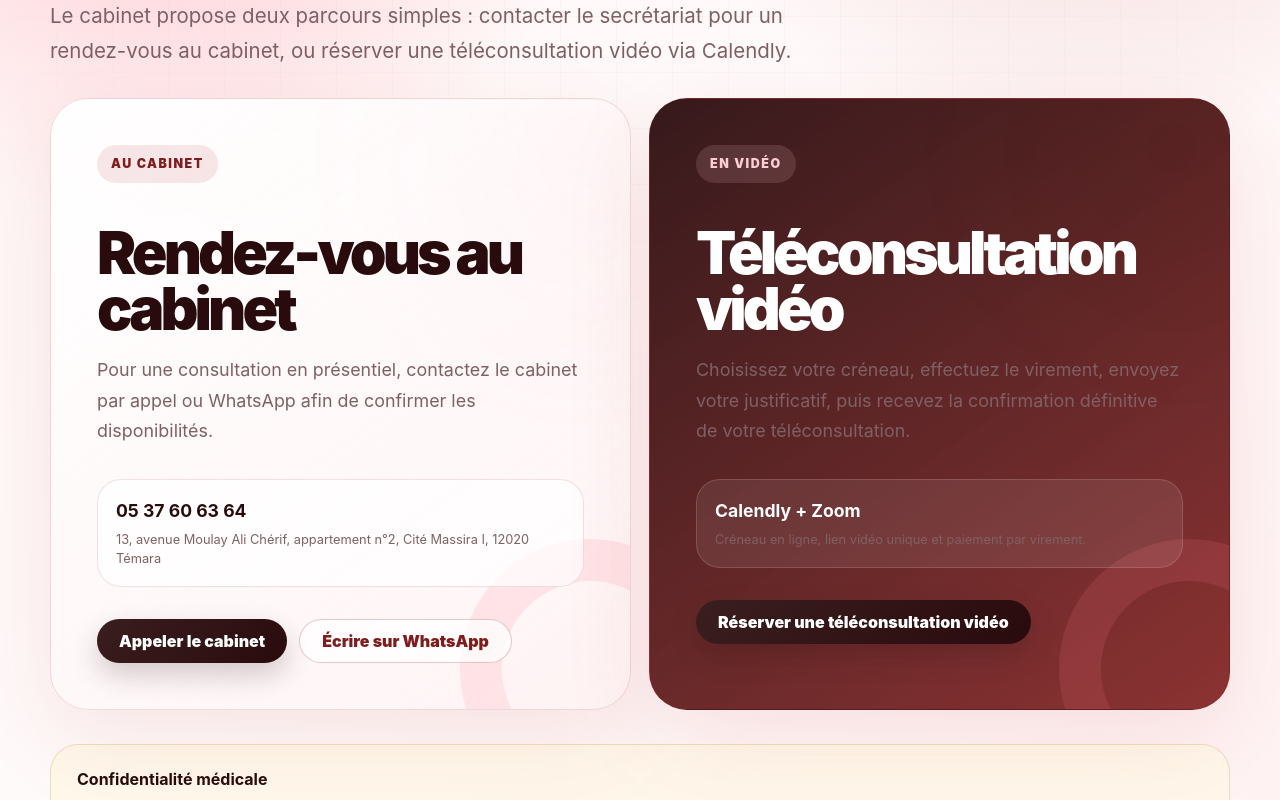
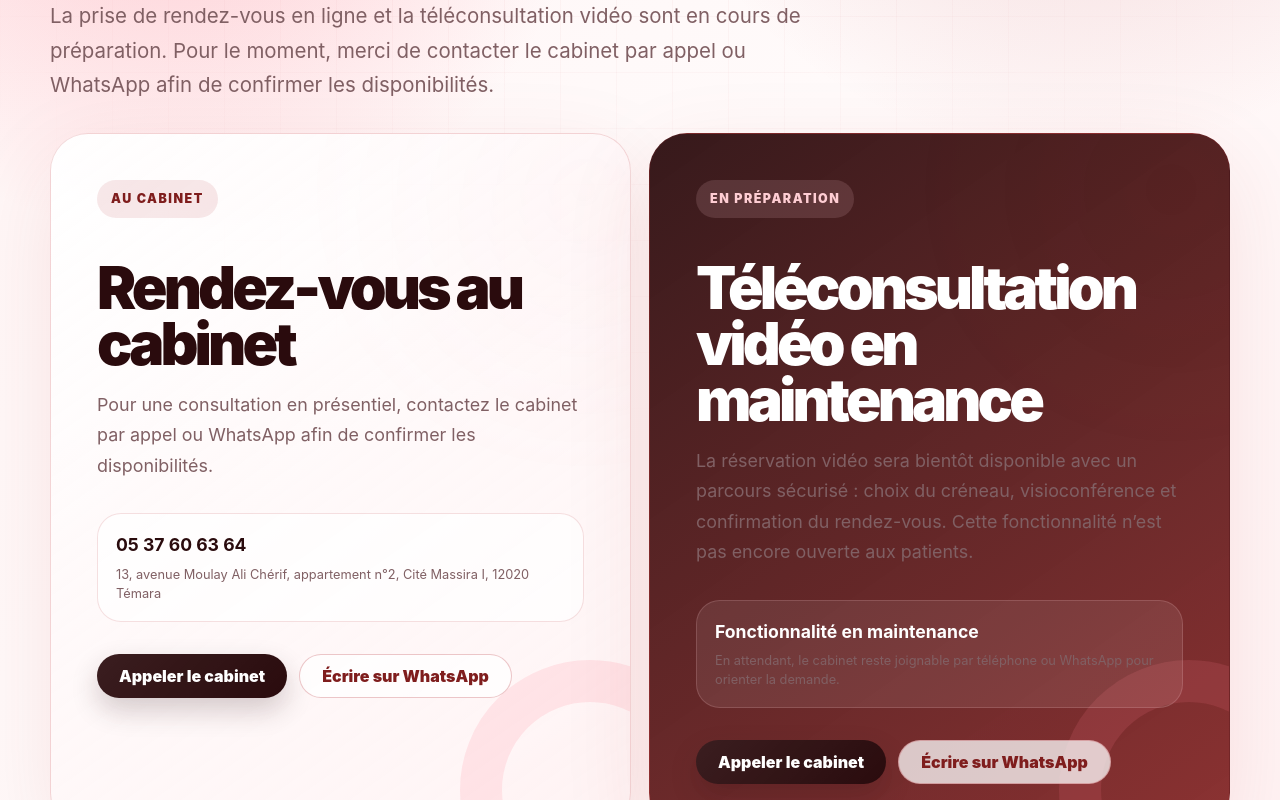
Before and after one commit to Irlsolien/dr-sonia-abahou, a Next.js app: page /rendez-vous in a window 1280 px wide. Shown: the part 320-1120 px from the top of the page. Built offline with nearby package versions, Linux system fonts and the light colour scheme.

Commit message:
Set video appointments to maintenance

```diff
--- a/app/confidentialite/page.tsx
+++ b/app/confidentialite/page.tsx
@@ -63,14 +63,11 @@ export default function PrivacyPage() {
             Le site vitrine ne comporte pas de formulaire médical et ne collecte
             pas directement de dossier patient. Certaines données peuvent toutefois
             être traitées lorsque l’utilisateur choisit volontairement de contacter
-            le cabinet par téléphone, via un lien externe ou via la page de
-            réservation de téléconsultation.
+            le cabinet par téléphone, WhatsApp ou via un lien externe.
           </p>
           <ul>
             <li>Données d’identification et de contact communiquées volontairement.</li>
             <li>Informations nécessaires à la prise de rendez-vous ou à la réponse à une demande.</li>
-            <li>Données de réservation transmises à Calendly : nom, prénom, e-mail, téléphone, créneau choisi et motif général.</li>
-            <li>Données techniques nécessaires à la génération d’un lien de visioconférence Zoom lorsque ce service est connecté.</li>
             <li>Données techniques minimales liées à la consultation du site par l’hébergeur.</li>
           </ul>
         </article>
@@ -95,14 +92,8 @@ export default function PrivacyPage() {
             communiquées dans un cadre approprié avec le cabinet.
           </p>
           <p>
-            Le formulaire de réservation de téléconsultation ne doit contenir
-            qu’un motif général. Les documents médicaux sensibles ne doivent pas
-            être transmis via Calendly, Zoom, WhatsApp ou un canal non validé par
-            le cabinet.
-          </p>
-          <p>
             Si le cabinet met ultérieurement en place un formulaire médical, un
-            espace patient ou une application de suivi, un cadre spécifique sera
+            espace patient, une téléconsultation ou une application de suivi, un cadre spécifique sera
             nécessaire : information claire, consentement, sécurité renforcée,
             durée de conservation adaptée et formalités CNDP lorsque requises.
           </p>
@@ -138,7 +129,7 @@ export default function PrivacyPage() {
             Les données peuvent être accessibles au cabinet, à ses prestataires
             techniques strictement nécessaires au fonctionnement du site, et aux
             services tiers utilisés volontairement par l’utilisateur, comme
-            Google Maps, Calendly ou Zoom lorsqu’il clique sur ces services.
+            Google Maps ou WhatsApp lorsqu’il clique sur ces services.
           </p>
         </article>
 
--- a/app/cookies/page.tsx
+++ b/app/cookies/page.tsx
@@ -56,20 +56,9 @@ export default function CookiesPage() {
           <h2>Services externes</h2>
           <p>
             Certains liens ou modules ouvrent des services tiers, notamment
-            Google Maps, Calendly et Zoom. Ces services peuvent appliquer leurs
+            Google Maps ou WhatsApp. Ces services peuvent appliquer leurs
             propres règles de confidentialité et déposer leurs propres cookies
-            lorsque l’utilisateur choisit de les ouvrir ou d’utiliser le module
-            de réservation.
-          </p>
-        </article>
-
-        <article>
-          <h2>Réservation Calendly</h2>
-          <p>
-            La page de téléconsultation peut charger un module Calendly intégré.
-            Ce module est fourni par Calendly et peut utiliser des cookies ou
-            technologies similaires nécessaires à la réservation, à la sécurité et
-            au bon fonctionnement du calendrier.
+            lorsque l’utilisateur choisit de les ouvrir.
           </p>
         </article>
 
@@ -95,9 +84,10 @@ export default function CookiesPage() {
         <article>
           <h2>Évolution</h2>
           <p>
-            Si un outil de mesure d’audience ou un autre service tiers est ajouté
-            ultérieurement, cette politique devra être mise à jour et un
-            mécanisme de consentement devra être ajouté lorsque nécessaire.
+            Si un outil de mesure d’audience, de réservation en ligne ou un
+            autre service tiers est ajouté ultérieurement, cette politique devra
+            être mise à jour et un mécanisme de consentement devra être ajouté
+            lorsque nécessaire.
           </p>
         </article>
       </section>
--- a/app/page.tsx
+++ b/app/page.tsx
@@ -474,8 +474,8 @@ export default function Home() {
           <h2>Choisir entre cabinet et visioconférence.</h2>
           <p>
             Pour une consultation au cabinet, contactez le secrétariat par appel
-            ou WhatsApp. Pour une consultation vidéo, réservez un créneau en
-            ligne via Calendly.
+            ou WhatsApp. La consultation vidéo est en cours de préparation et
+            sera proposée dès que le parcours de réservation sera finalisé.
           </p>
         </div>
         <Link className="primary-button" href="/rendez-vous">
--- a/app/rendez-vous/page.tsx
+++ b/app/rendez-vous/page.tsx
@@ -12,14 +12,14 @@ import {
 export const metadata: Metadata = {
   title: "Prendre rendez-vous | Dr Sonia Abahou",
   description:
-    "Choisir un rendez-vous au cabinet par appel ou WhatsApp, ou réserver une téléconsultation vidéo avec le Dr Sonia Abahou.",
+    "Contacter le cabinet du Dr Sonia Abahou pour un rendez-vous. La réservation vidéo est temporairement en maintenance.",
   alternates: {
     canonical: "/rendez-vous",
   },
   openGraph: {
     title: "Prendre rendez-vous | Dr Sonia Abahou",
     description:
-      "Deux options : rendez-vous au cabinet ou téléconsultation vidéo.",
+      "Contacter le cabinet par appel ou WhatsApp. La réservation vidéo est temporairement en maintenance.",
     url: "/rendez-vous",
     siteName,
     type: "website",
@@ -37,7 +37,7 @@ const appointmentStructuredData = {
   "@type": "MedicalWebPage",
   name: "Prendre rendez-vous - Dr Sonia Abahou",
   description:
-    "Page de choix entre rendez-vous au cabinet et téléconsultation vidéo.",
+    "Page de contact pour prendre rendez-vous avec le cabinet du Dr Sonia Abahou.",
   url: absoluteUrl("/rendez-vous"),
   inLanguage: "fr-MA",
 };
@@ -59,9 +59,9 @@ export default function AppointmentPage() {
         <p className="eyebrow">Rendez-vous</p>
         <h1>Choisir le type de rendez-vous.</h1>
         <p>
-          Le cabinet propose deux parcours simples : contacter le secrétariat
-          pour un rendez-vous au cabinet, ou réserver une téléconsultation vidéo
-          via Calendly.
+          La prise de rendez-vous en ligne et la téléconsultation vidéo sont en
+          cours de préparation. Pour le moment, merci de contacter le cabinet par
+          appel ou WhatsApp afin de confirmer les disponibilités.
         </p>
       </section>
 
@@ -92,22 +92,34 @@ export default function AppointmentPage() {
           </div>
         </article>
 
-        <article className="appointment-card appointment-card-video">
-          <span>En vidéo</span>
-          <h2>Téléconsultation vidéo</h2>
+        <article className="appointment-card appointment-card-video appointment-card-maintenance">
+          <span>En préparation</span>
+          <h2>Téléconsultation vidéo en maintenance</h2>
           <p>
-            Choisissez votre créneau, effectuez le virement, envoyez votre
-            justificatif, puis recevez la confirmation définitive de votre
-            téléconsultation.
+            La réservation vidéo sera bientôt disponible avec un parcours
+            sécurisé : choix du créneau, visioconférence et confirmation du
+            rendez-vous. Cette fonctionnalité n’est pas encore ouverte aux
+            patients.
           </p>
           <div className="appointment-meta">
-            <strong>Calendly + Zoom</strong>
-            <small>Créneau en ligne, lien vidéo unique et paiement par virement.</small>
+            <strong>Fonctionnalité en maintenance</strong>
+            <small>
+              En attendant, le cabinet reste joignable par téléphone ou WhatsApp
+              pour orienter la demande.
+            </small>
           </div>
           <div className="hero-actions">
-            <Link className="primary-button" href="/teleconsultation">
-              Réserver une téléconsultation vidéo
-            </Link>
+            <a className="primary-button" href={phoneHref}>
+              Appeler le cabinet
+            </a>
+            <a
+              className="secondary-button"
+              href={whatsappHref}
+              target="_blank"
+              rel="noreferrer"
+            >
+              Écrire sur WhatsApp
+            </a>
           </div>
         </article>
       </section>
@@ -116,8 +128,8 @@ export default function AppointmentPage() {
         <strong>Confidentialité médicale</strong>
         <p>
           Pour la prise de rendez-vous, indiquez uniquement un motif général.
-          N’envoyez pas de documents médicaux sensibles via WhatsApp, Calendly ou
-          tout formulaire non validé par le cabinet.
+          N’envoyez pas de documents médicaux sensibles via WhatsApp ou tout
+          formulaire non validé par le cabinet.
         </p>
       </section>
     </main>
--- a/app/teleconsultation/page.tsx
+++ b/app/teleconsultation/page.tsx
@@ -1,19 +1,22 @@
 import type { Metadata } from "next";
 import Link from "next/link";
-import CalendlyBooking from "./CalendlyBooking";
-import { absoluteUrl, siteName, teleconsultation } from "../seo";
+import {
+  appointment,
+  clinicPhoneInternational,
+  siteName,
+} from "../seo";
 
 export const metadata: Metadata = {
-  title: "Téléconsultation vidéo | Dr Sonia Abahou",
+  title: "Téléconsultation en maintenance | Dr Sonia Abahou",
   description:
-    "Réserver une téléconsultation vidéo avec le cabinet du Dr Sonia Abahou via Calendly et Zoom.",
+    "La réservation de téléconsultation vidéo du cabinet Dr Sonia Abahou est temporairement en maintenance.",
   alternates: {
     canonical: "/teleconsultation",
   },
   openGraph: {
-    title: "Téléconsultation vidéo | Dr Sonia Abahou",
+    title: "Téléconsultation en maintenance | Dr Sonia Abahou",
     description:
-      "Choisissez un créneau, effectuez le virement et recevez la confirmation définitive de votre téléconsultation.",
+      "La fonctionnalité sera bientôt disponible. Le cabinet reste joignable par téléphone ou WhatsApp.",
     url: "/teleconsultation",
     siteName,
     type: "website",
@@ -21,95 +24,39 @@ export const metadata: Metadata = {
   },
 };
 
-const steps = [
-  {
-    title: "Choisissez votre créneau",
-    text: "La réservation s’effectue directement dans Calendly, selon les disponibilités connectées au calendrier de la docteure.",
-  },
-  {
-    title: "Effectuez le virement",
-    text: "Après la demande de réservation, les informations de paiement sont affichées et peuvent aussi être reprises dans l’e-mail de confirmation Calendly.",
-  },
-  {
-    title: "Envoyez le justificatif",
-    text: "Transmettez la preuve de paiement au cabinet via WhatsApp ou par e-mail, sans document médical sensible.",
-  },
-  {
-    title: "Recevez la confirmation",
-    text: "Le rendez-vous devient définitif après validation du paiement par le cabinet.",
-  },
-];
+const phoneHref = `tel:${clinicPhoneInternational}`;
+const whatsappHref = `https://wa.me/${appointment.whatsappPhone}?text=${encodeURIComponent(
+  appointment.whatsappMessage,
+)}`;
 
-const teleconsultationStructuredData = {
-  "@context": "https://schema.org",
-  "@type": "MedicalWebPage",
-  name: "Téléconsultation vidéo - Dr Sonia Abahou",
-  description:
-    "Page de réservation de téléconsultation vidéo avec Calendly et Zoom pour le cabinet Dr Sonia Abahou.",
-  url: absoluteUrl("/teleconsultation"),
-  inLanguage: "fr-MA",
-  about: {
-    "@type": "MedicalProcedure",
-    name: "Téléconsultation vidéo",
-  },
-};
-
-export default function TeleconsultationPage() {
+export default function TeleconsultationMaintenancePage() {
   return (
-    <main className="teleconsultation-page">
-      <script
-        type="application/ld+json"
-        dangerouslySetInnerHTML={{
-          __html: JSON.stringify(teleconsultationStructuredData),
-        }}
-      />
-
-      <section className="teleconsultation-hero section-shell">
+    <main className="appointment-page">
+      <section className="appointment-hero section-shell">
         <Link className="legal-back" href="/rendez-vous">
           ← Retour aux rendez-vous
         </Link>
         <p className="eyebrow">Téléconsultation vidéo</p>
-        <h1>Réserver une téléconsultation vidéo.</h1>
+        <h1>Fonctionnalité en maintenance.</h1>
         <p>
-          Choisissez votre créneau, effectuez le virement, envoyez votre
-          justificatif, puis recevez la confirmation définitive de votre
-          téléconsultation.
+          La réservation de téléconsultation vidéo est en cours de préparation.
+          Elle sera bientôt disponible avec un parcours sécurisé. En attendant,
+          merci de contacter le cabinet par téléphone ou WhatsApp.
         </p>
         <div className="hero-actions">
-          <a className="primary-button" href="#reservation-video">
-            Réserver une téléconsultation vidéo
+          <a className="primary-button" href={phoneHref}>
+            Appeler le cabinet
           </a>
-          <a className="secondary-button" href={`mailto:${teleconsultation.proofEmail}`}>
-            Contacter le cabinet
+          <a
+            className="secondary-button"
+            href={whatsappHref}
+            target="_blank"
+            rel="noreferrer"
+          >
+            Écrire sur WhatsApp
           </a>
         </div>
       </section>
-
-      <section className="section-shell teleconsultation-steps">
-        {steps.map((step, index) => (
-          <article key={step.title} className="teleconsultation-step">
-            <span>{String(index + 1).padStart(2, "0")}</span>
-            <h2>{step.title}</h2>
-            <p>{step.text}</p>
-          </article>
-        ))}
-      </section>
-
-      <section className="section-shell setup-note">
-        <div>
-          <p className="eyebrow">Configuration Calendly</p>
-          <h2>Calendrier, Zoom et e-mail de confirmation.</h2>
-        </div>
-        <p>
-          Le compte Calendly doit être connecté au calendrier Google ou Outlook
-          de la docteure pour éviter les doubles réservations, puis au compte
-          Zoom afin de générer automatiquement un lien vidéo unique. Le texte de
-          confirmation Calendly doit rappeler que le rendez-vous sera confirmé
-          après réception du paiement.
-        </p>
-      </section>
-
-      <CalendlyBooking />
     </main>
   );
 }
```
